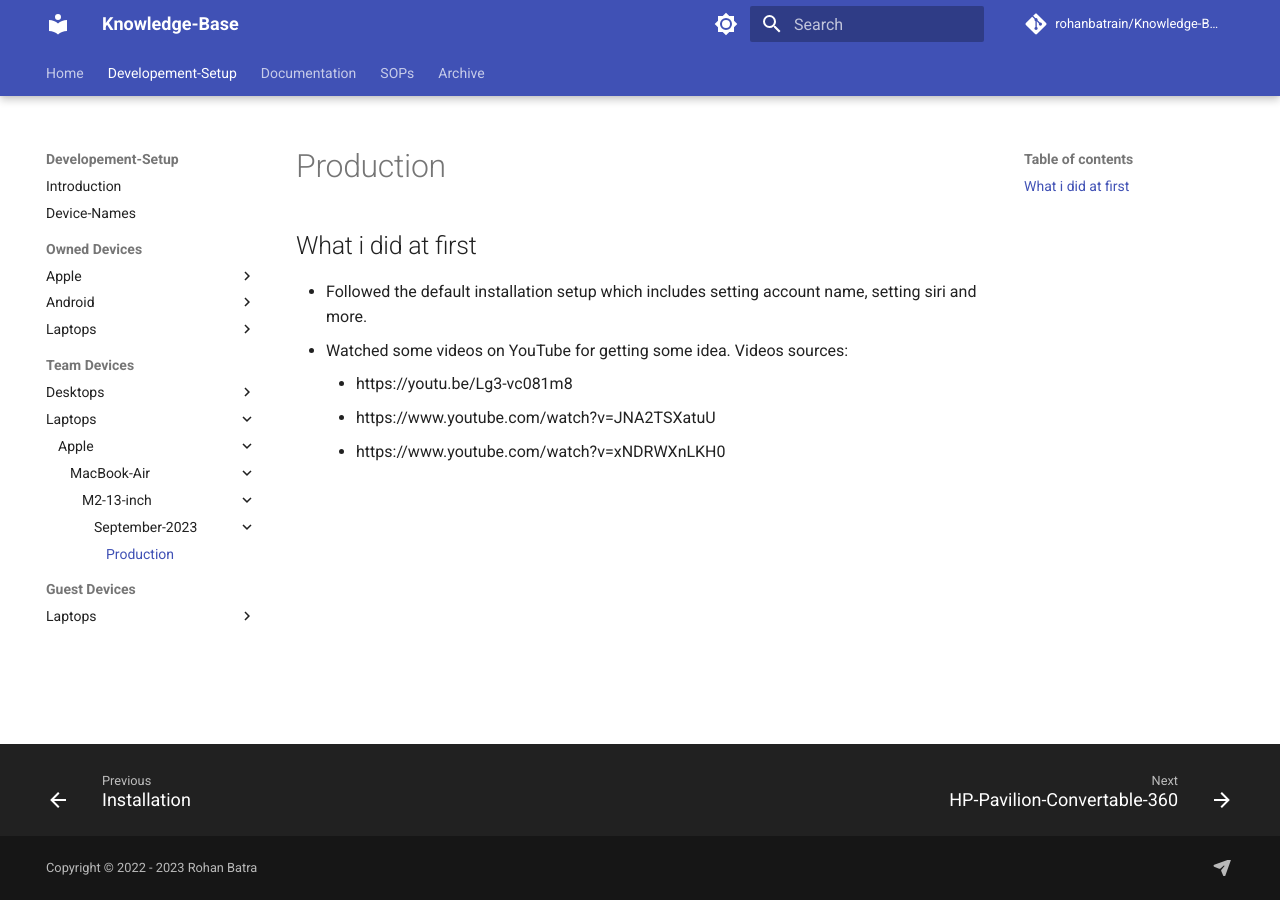
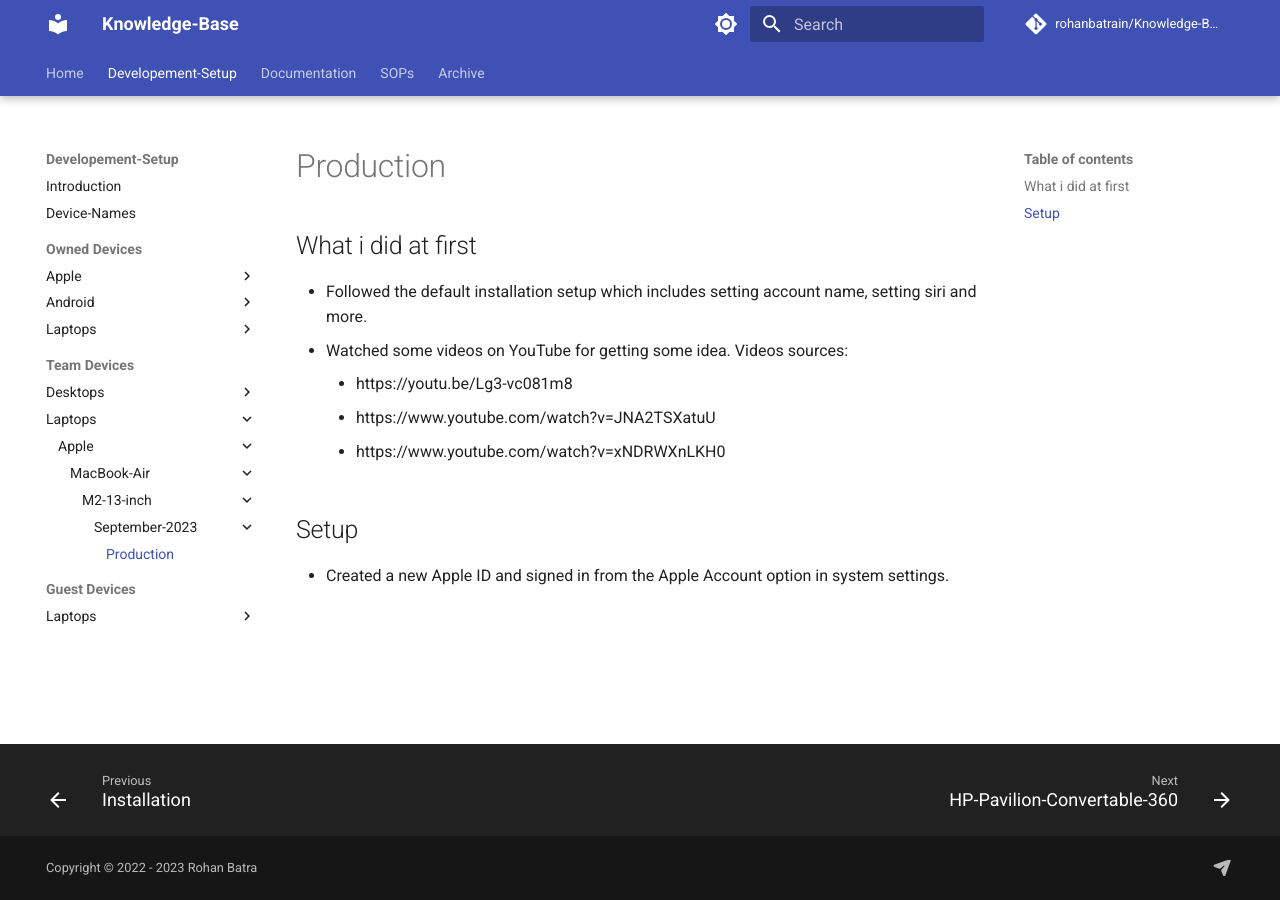
Before and after one commit to rohanbatrain/knowledge-base, an MkDocs documentation site: the page built from docs/Developement-Setup/Team-Devices/Laptops/Apple/MacBook-Air/M2-13-inch/2023/September/Production.md, in a window 1280 px wide. Built offline with MkDocs 1.6.1 and Material for MkDocs 9.7.7, drawn with Linux system fonts in a browser that asks for light colours; nearby versions of some CDN libraries; library files that are not in the unit come from our copies; comment, search, counter and statistics services are not loaded.

Commit message:
apple id created documented

```diff
--- a/docs/Developement-Setup/Team-Devices/Laptops/Apple/MacBook-Air/M2-13-inch/2023/September/Production.md
+++ b/docs/Developement-Setup/Team-Devices/Laptops/Apple/MacBook-Air/M2-13-inch/2023/September/Production.md
@@ -4,3 +4,6 @@
     - https://youtu.be/Lg3-vc081m8
     - https://www.youtube.com/watch?v=JNA2TSXatuU
     - https://www.youtube.com/watch?v=xNDRWXnLKH0
+
+## Setup
+- Created a new Apple ID and signed in from the Apple Account option in system settings.
```
